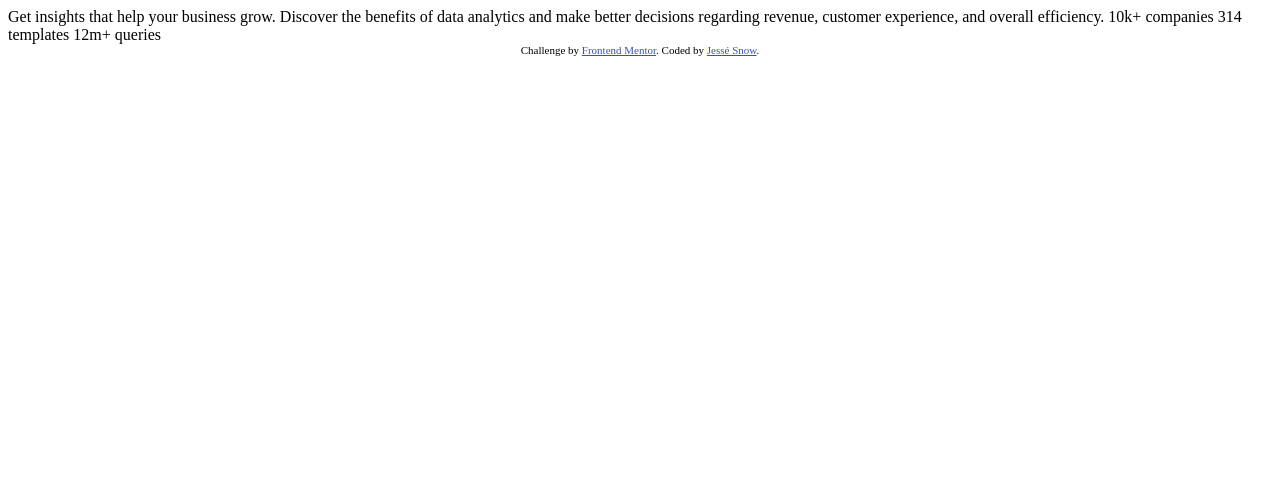
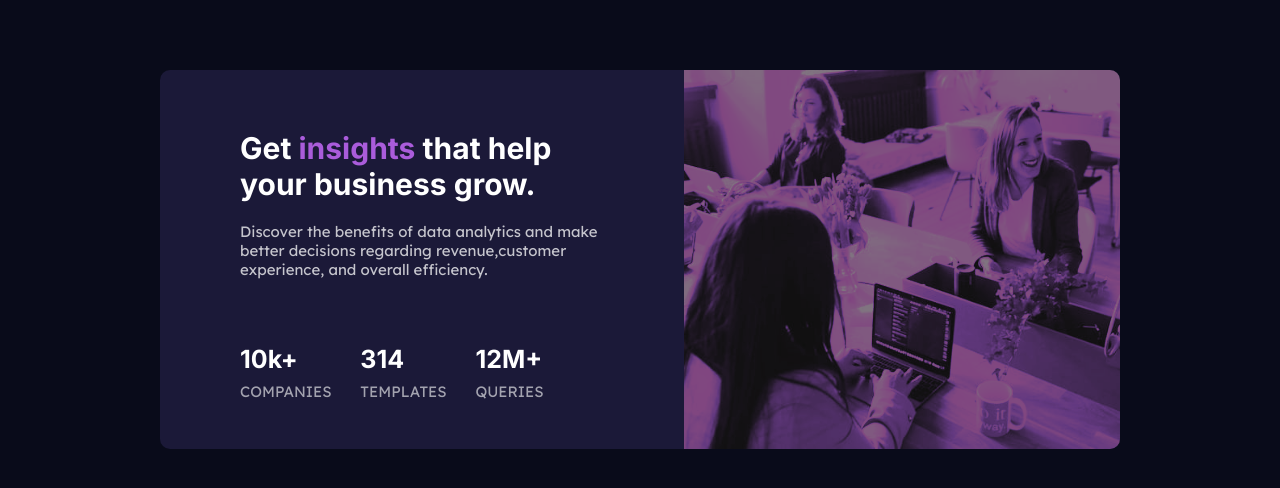
Before and after one commit to Jesse-Snow/Stats-preview-card-component, a plain HTML site: page index.html in a window 1280 px wide. Drawn offline with Linux system fonts and the light colour scheme.

Commit message:
Finished Desktop version

```diff
--- a/index.html
+++ b/index.html
@@ -2,32 +2,54 @@
 <html lang="en">
 <head>
   <meta charset="UTF-8">
-  <meta name="viewport" content="width=device-width, initial-scale=1.0"> <!-- displays site properly based on user's device -->
-
+  <meta name="viewport" content="width=device-width, initial-scale=1.0">
+  <link rel="stylesheet" href="main.css">
   <link rel="icon" type="image/png" sizes="32x32" href="./images/favicon-32x32.png">
 
-  <title>Frontend Mentor | Stats preview card component</title>
+  <title>Stats preview card component</title>
 
-  <!-- Feel free to remove these styles or customise in your own stylesheet 👍 -->
   <style>
     .attribution { font-size: 11px; text-align: center; }
     .attribution a { color: hsl(228, 45%, 44%); }
   </style>
 </head>
 <body>
+  <div class="card">
 
-  Get insights that help your business grow.
+    <div class="card__txt">
+      <header class="card__header">
+        <h1>Get <strong>insights</strong> that help <br>your business grow.</h1>
+        <p>Discover the benefits of data analytics and make better decisions regarding revenue,customer experience, and overall efficiency.</p>
+      </header>
 
-  Discover the benefits of data analytics and make better decisions regarding revenue, customer
-  experience, and overall efficiency.
+      <div class="card__data">
+        <ul class="card__list">
+          <li>
+            <span>10k+</span>
+            <p>COMPANIES</p>
+          </li>
+          <li>
+            <span>314</span>
+            <p>TEMPLATES</p>
+          </li>
+          <li>
+            <span>12M+</span>
+            <p>QUERIES</p>
+          </li>
+        </ul>
+      </div>
+    </div>
 
-  10k+ companies
-  314 templates
-  12m+ queries
+    <div class="card__img">
+      <img src="/images/image-header-desktop.jpg" alt="Mulheres no escritório">
+    </div>
+  </div>
 
+  <!--
   <div class="attribution">
     Challenge by <a href="https://www.frontendmentor.io?ref=challenge" target="_blank">Frontend Mentor</a>.
-    Coded by <a href="#">Jessé Snow</a>.
+    Coded by <a href="https://github.com/Jesse-Snow" target="_blank">Jessé Snow</a>.
   </div>
+   -->
 </body>
 </html>
--- /dev/null
+++ b/main.css
@@ -0,0 +1,83 @@
+@import url('https://fonts.googleapis.com/css2?family=Inter:wght@400;700&family=Lexend+Deca&display=swap');
+/* font-family: 'Inter', sans-serif; */
+/* font-family: 'Lexend Deca', sans-serif; */
+
+* {
+  box-sizing: border-box;
+}
+.accent { background-color: hsl(0, 0%, 100%);}
+
+body {
+  background-color: hsl(233, 47%, 7%);
+  font-size: 15px;
+  margin:0;
+  padding:0;
+}
+
+.card {
+  background-color: hsl(244, 38%, 16%);
+  display:flex;
+  margin:70px 160px;
+  border-radius: 10px;
+}
+.card > * {
+  width: 100%;
+}
+
+
+.card__txt {
+  padding:40px 80px;
+  display:flex;
+  flex-direction: column;
+  justify-content: space-around;
+}
+.card__header h1 {
+  color: hsl(0, 0%, 100%);
+  font-family: 'Inter', sans-serif;
+  font-weight: 700;
+}
+.card__header p {
+  color:hsla(0, 0%, 100%, 0.75);
+  font-family: 'Lexend Deca', sans-serif;;
+  font-weight: 400;
+}
+
+.card__list{
+  list-style-type: none;
+  margin:0;
+  padding:0;
+  margin-right: 60px;
+  display:flex;
+  flex-wrap:wrap;
+  justify-content: space-between;
+}
+.card__list li p {
+  color: hsla(0, 0%, 100%, 0.6);
+  font-family: 'Lexend Deca', sans-serif;
+  font-weight: 400;
+  font-size: 15px;
+  line-height: 5px;
+}
+.card__list li span {
+  color:hsl(0, 0%, 100%);
+  font-weight: bold;
+  font-family: 'Inter', sans-serif;
+  font-weight: 700;
+  font-size:25px;
+}
+strong {
+  color:hsl(277, 64%, 61%);
+}
+
+.card__data {
+  padding-top:50px;
+}
+/* Modify these */
+.card__img img{
+  filter:sepia(64%) saturate(797%) hue-rotate(236deg) brightness(50%) contrast(88%);
+  width:100%;
+  height:100%;
+  object-fit: fill;
+  border-top-right-radius: 10px;
+  border-bottom-right-radius: 10px;
+}
```
